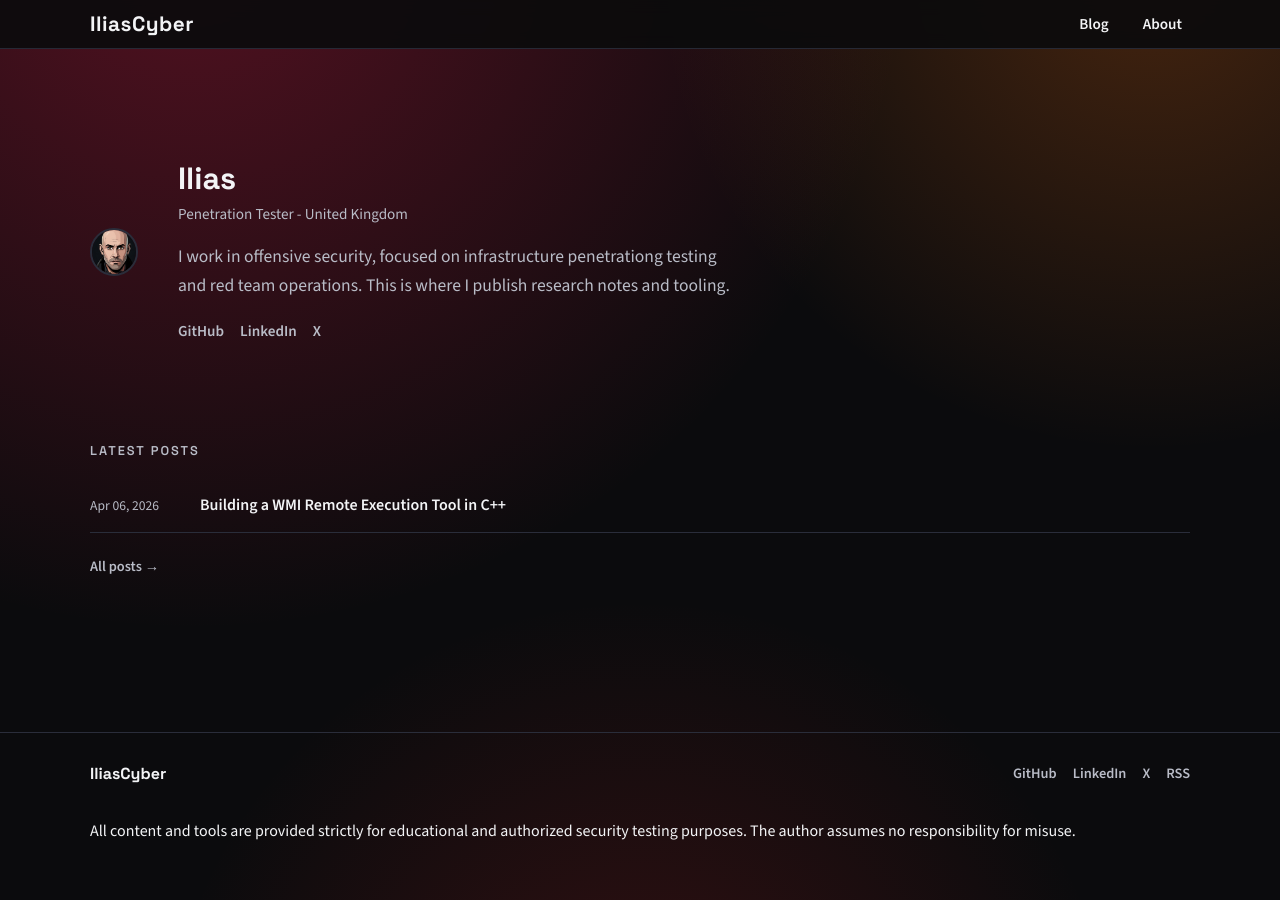
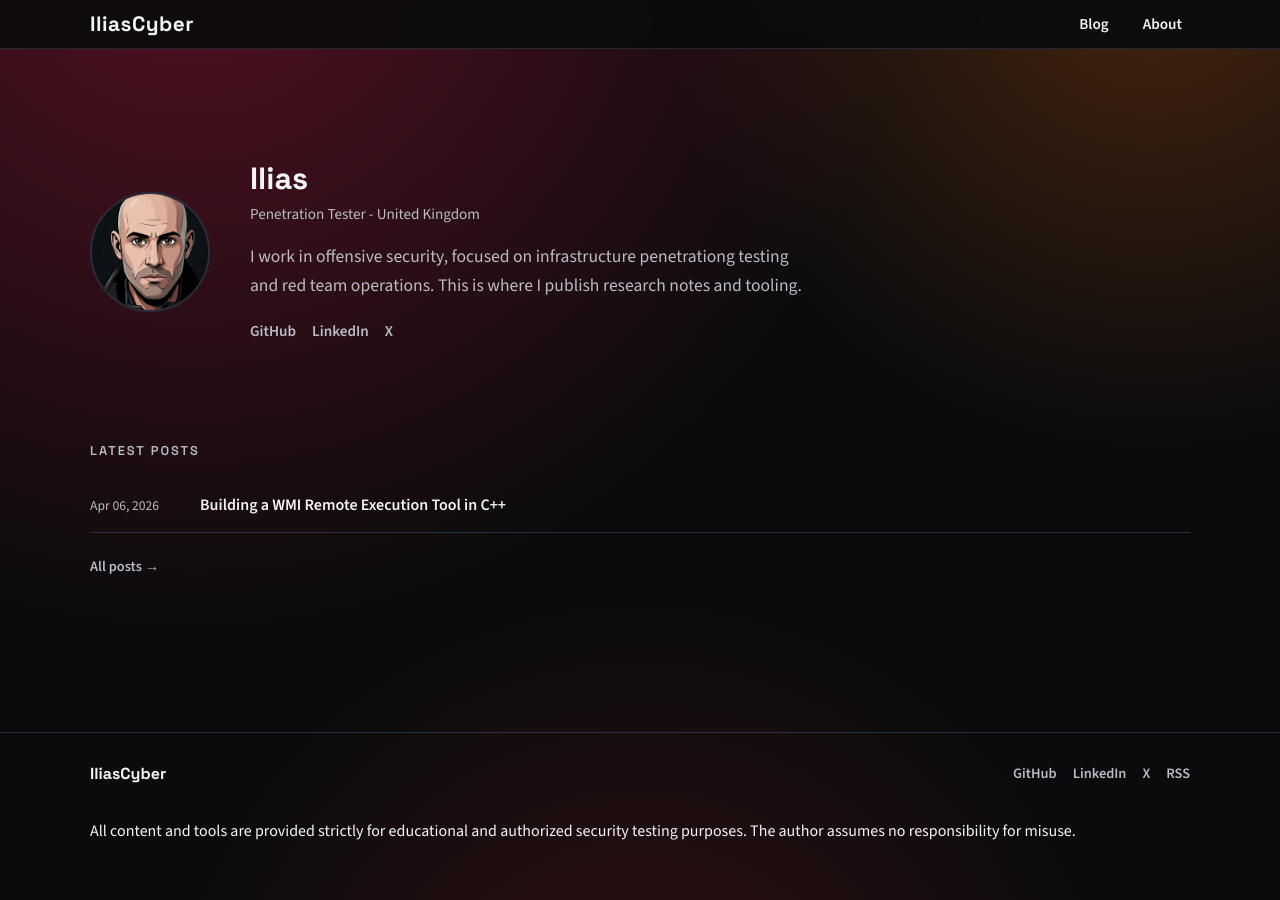
Before and after one commit to ilkyr/ilkyr.github.io, a Jekyll site: the page built from index.md, in a window 1280 px wide. Built offline with Jekyll 4.4.1, drawn with Linux system fonts in a browser that asks for light colours.

Commit message:
Increase avatar size

```diff
--- a/assets/css/site.css
+++ b/assets/css/site.css
@@ -229,9 +229,9 @@ h3 {
 }
 
 .avatar {
-  width: 48px;
-  height: 48px;
-  min-width: 48px;
+  width: 120px;
+  height: 120px;
+  min-width: 120px;
   border-radius: 50%;
   border: 2px solid var(--line);
   object-fit: cover;
```
